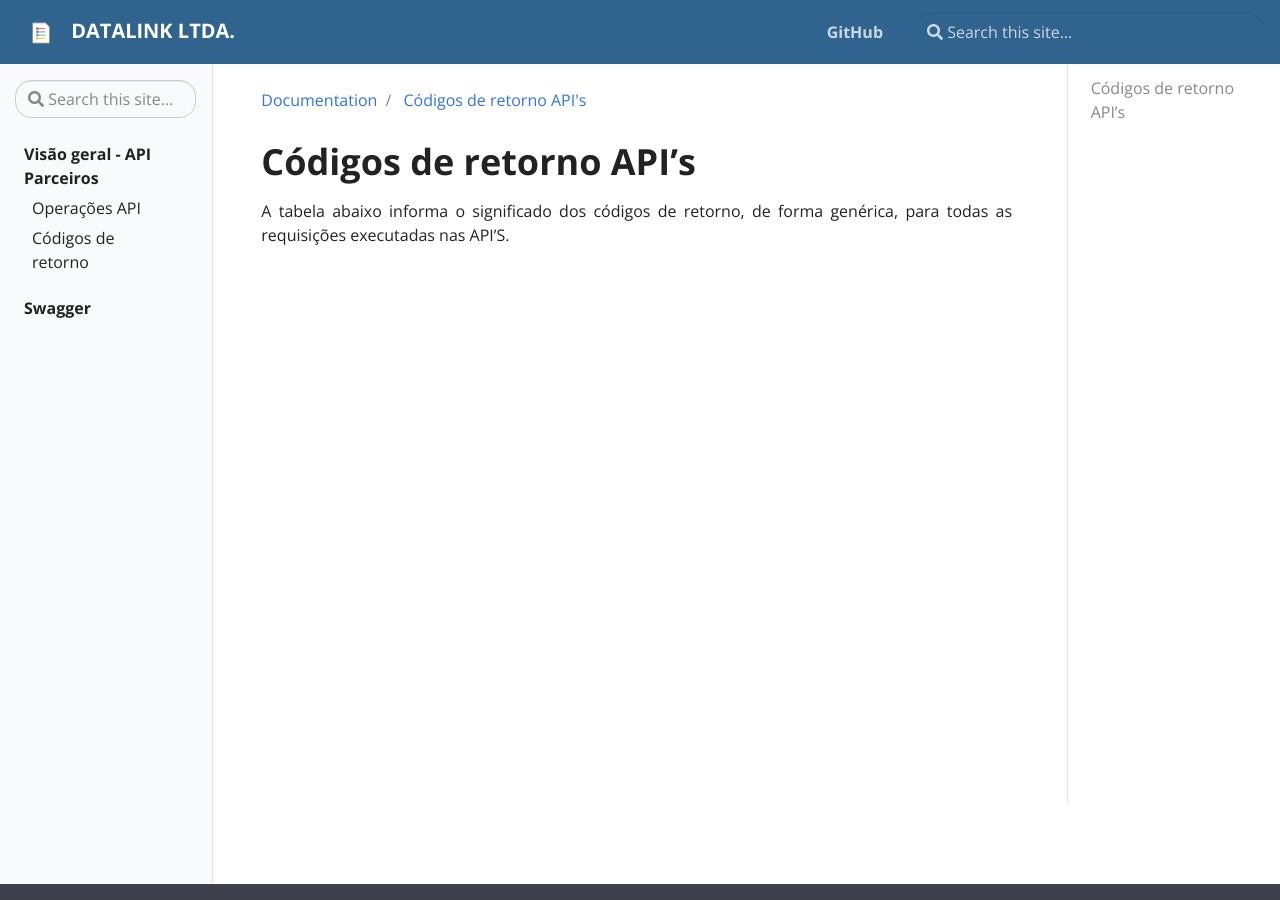
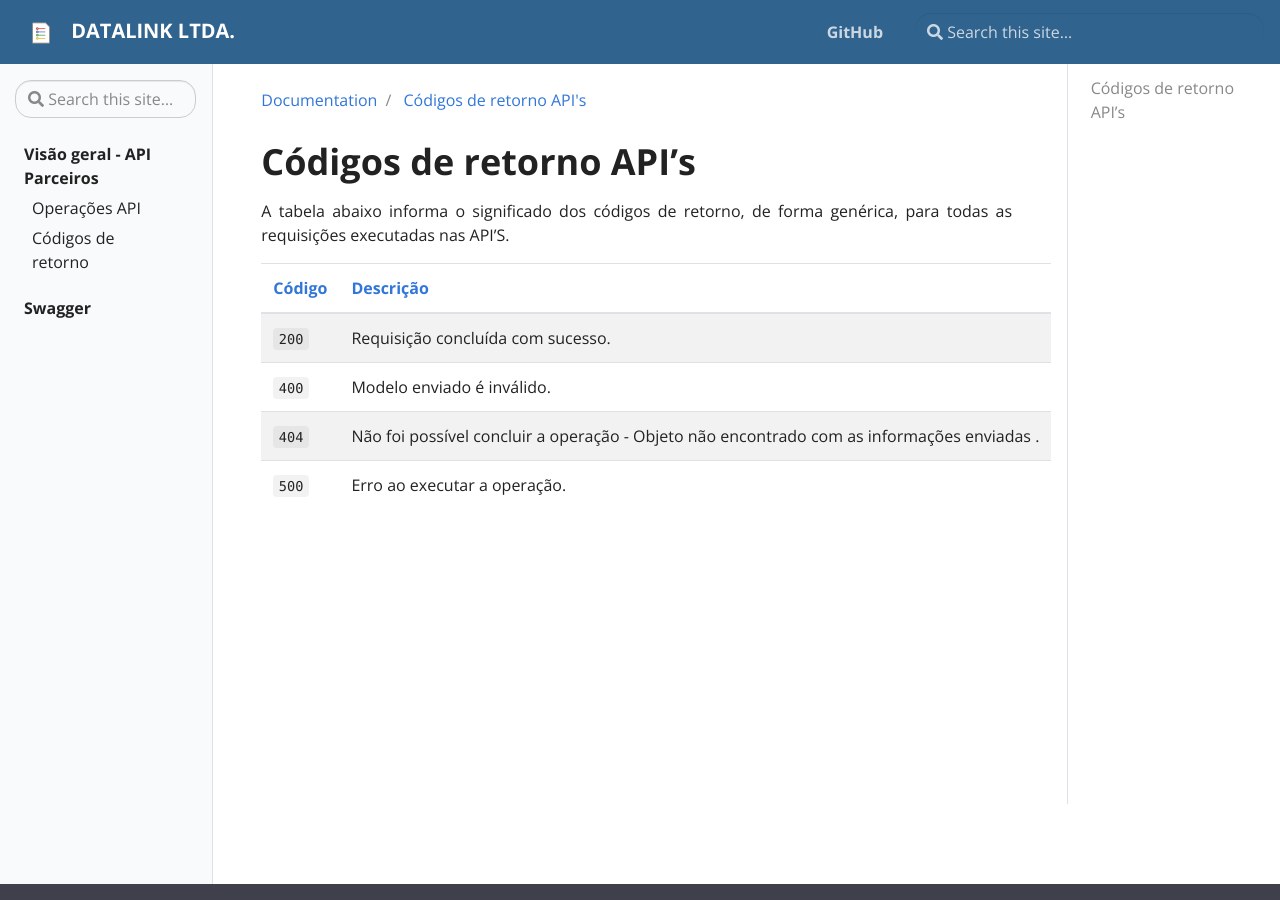
Before and after one commit to apiparcelenahora/manual, a Jekyll site: the page built from _docs/codigosRetorno.md, in a window 1280 px wide and 900 px high. Built offline with Jekyll 4.4.1, drawn with Linux system fonts in a browser that asks for light colours.

Commit message:
Acrescentando informações

```diff
--- a/_docs/codigosRetorno.md
+++ b/_docs/codigosRetorno.md
@@ -6,3 +6,10 @@ description: Descrição dos códigos de retorno das API'S
 # Códigos de retorno API's
 
 A tabela abaixo informa o significado dos códigos de retorno, de forma genérica, para todas as requisições executadas nas API'S.
+
+|Código|Descrição|
+|---|---|
+|`200`|Requisição concluída com sucesso.|
+|`400`|Modelo enviado é inválido.|
+|`404`|Não foi possível concluir a operação - Objeto não encontrado com as informações enviadas .|
+|`500`|Erro ao executar a operação.|
```
